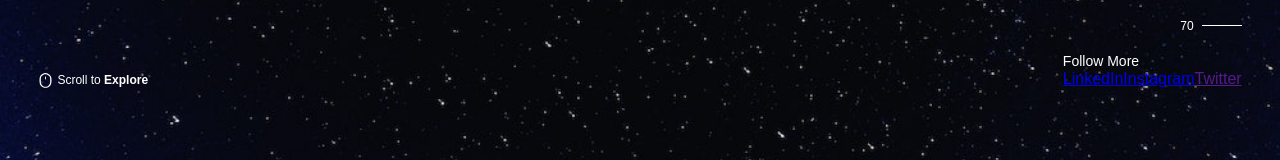
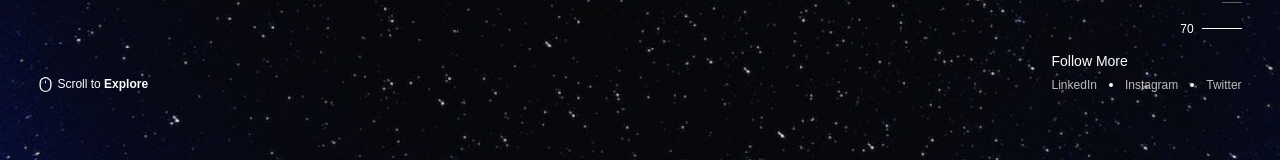
Before and after one commit to diuliano-vargas-silveira/slab-space, a React (Create React App) app: page / in a window 1280 px wide. Shown: the part 546-706 px from the top of the page. Built offline with nearby package versions, Linux system fonts and the light colour scheme.

Commit message:
last demmand in presentation container

```diff
--- a/src/app.jsx
+++ b/src/app.jsx
@@ -65,9 +65,16 @@ function App() {
             <span className="t-start-page__presentation__follow-more">
               Follow More
             </span>
-            <div className="t-start-pafe__presentation__social-medias">
+            <div className="t-start-page__presentation__social-medias">
               {Object.values(MEDIA_INFOS).map(({ name, url }) => (
-                <a href={url}>{name}</a>
+                <a
+                  className="t-start-page__presentation__social-link"
+                  href={url}
+                  target="_blank"
+                  rel="noopener noreferrer"
+                >
+                  {name}
+                </a>
               ))}
             </div>
           </div>
--- a/src/app.scss
+++ b/src/app.scss
@@ -28,6 +28,7 @@
 
   &__presentation {
     position: relative;
+    z-index: 1;
     padding-top: 60px;
 
     &__title {
@@ -45,7 +46,7 @@
 
     &__spaceship {
       position: absolute;
-      z-index: 1;
+      z-index: 0;
 
       animation-name: spaceship-fly;
       animation-duration: 2s;
@@ -101,7 +102,41 @@
       display: flex;
       justify-content: space-between;
 
-      margin-top: 12px;
+      margin-top: 8px;
+    }
+
+    &__social-link {
+      font-size: $font-12px;
+      text-decoration: none;
+      display: flex;
+      align-items: center;
+      cursor: pointer;
+
+      color: map-get($grey, 400);
+
+      &::after {
+        content: '';
+
+        display: flex;
+        border-radius: 2px;
+        width: 4px;
+        height: 4px;
+        margin-left: 12px;
+
+        background-color: map-get($white, 500);
+      }
+
+      &:last-child::after {
+        display: none;
+      }
+
+      &:not(:first-child) {
+        margin-left: 12px;
+      }
+
+      &:hover {
+        color: map-get($white, 500);
+      }
     }
 
     &__ruler {
--- a/src/ui/components/button/button.style.scss
+++ b/src/ui/components/button/button.style.scss
@@ -8,6 +8,7 @@
 
   font-size: $font-12px;
   color: map-get($grey, 300);
+  cursor: pointer;
 
   background-color: map-get($grey, 900);
   border: 1px solid map-get($grey, 700);
@@ -36,4 +37,8 @@
       color: map-get($grey, 100);
     }
   }
+
+  &:hover {
+    background-color: map-get($grey, 700);
+  }
 }
```
